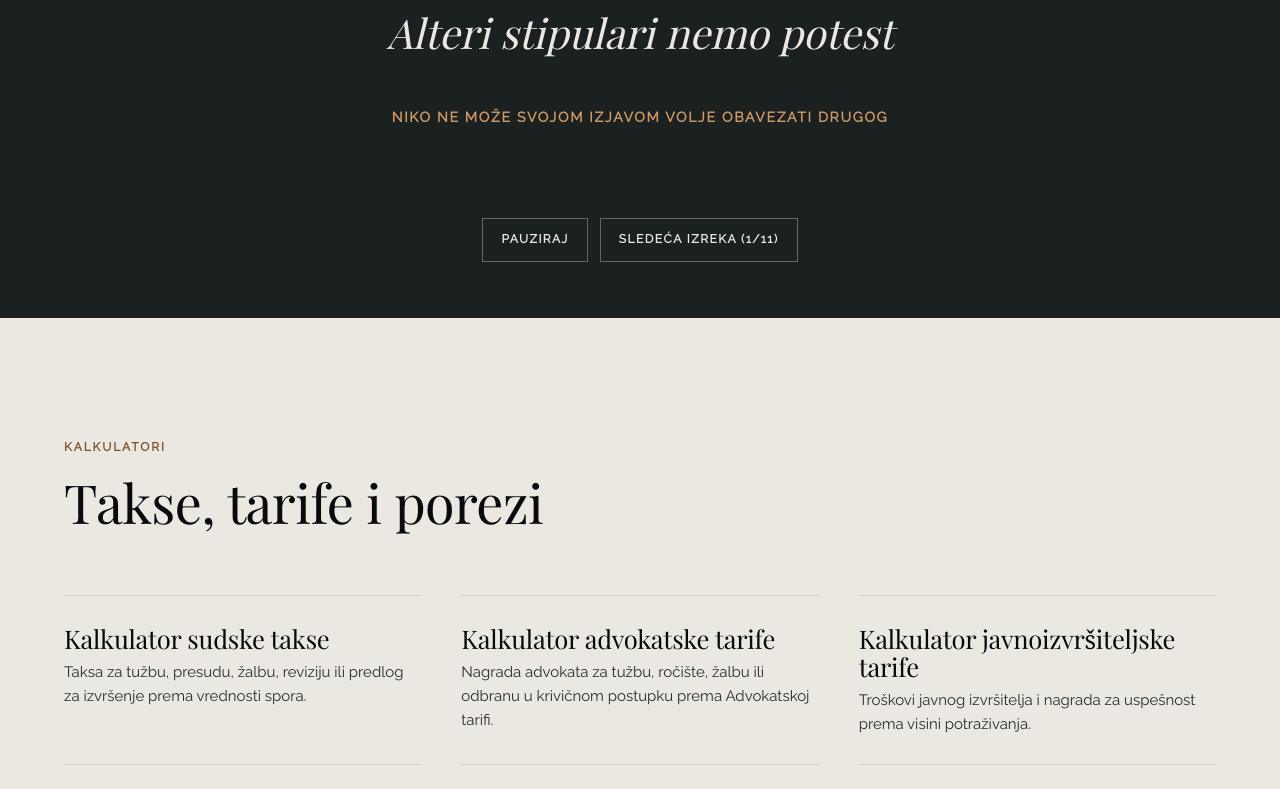
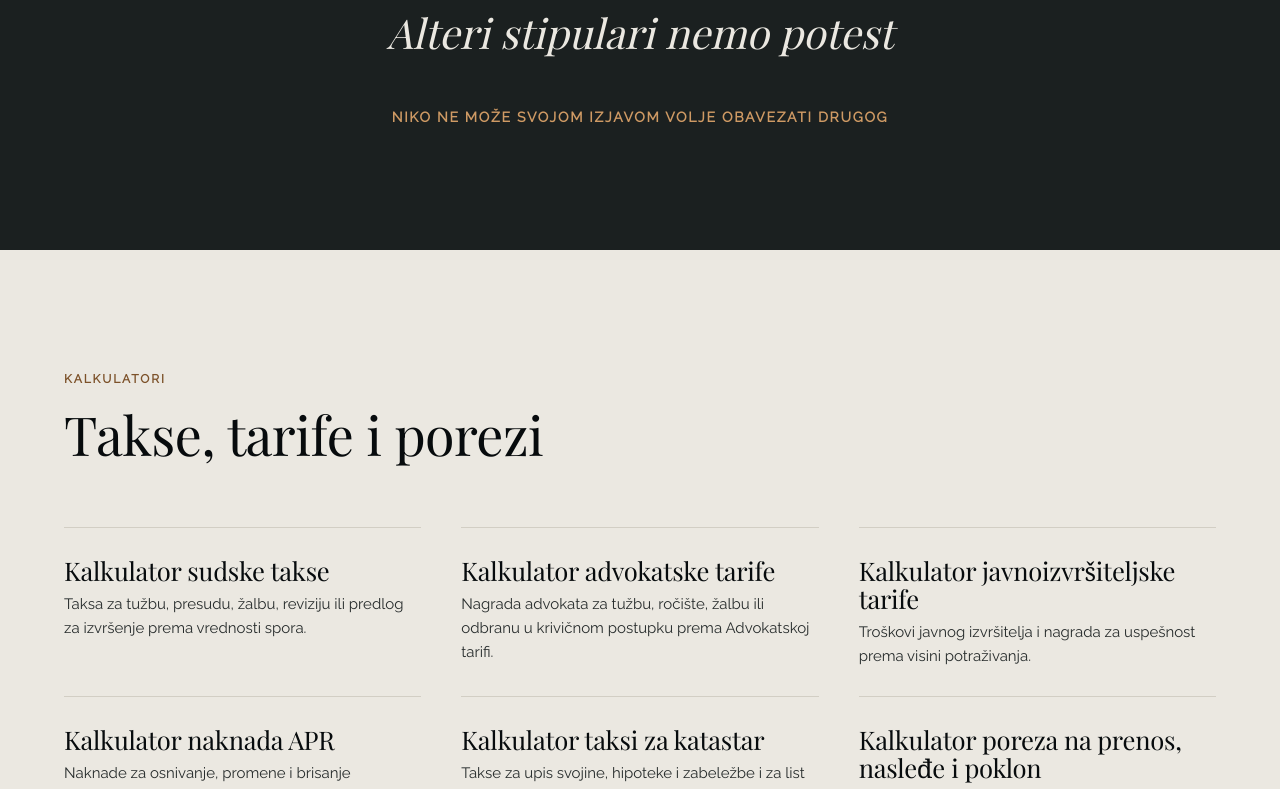
Before and after one commit to smartinov/advokatunovomsadu, a React (Vite) app: page / in a window 1280 px wide. Shown: the part 4797-5586 px from the top of the page. Built offline with nearby package versions, Linux system fonts and the light colour scheme.

Commit message:
feat: remove the pause and next buttons from the rotating sayings

```diff
--- a/src/pages/Home.jsx
+++ b/src/pages/Home.jsx
@@ -49,18 +49,13 @@ function SayingText({ saying }) {
 
 function Sayings() {
   const [i, setI] = useState(0);
-  const [auto, setAuto] = useState(true);
   const [held, setHeld] = useState(false);
 
   useEffect(() => {
-    if (matchMedia("(prefers-reduced-motion: reduce)").matches) setAuto(false);
-  }, []);
-
-  useEffect(() => {
-    if (!auto || held) return;
+    if (held || matchMedia("(prefers-reduced-motion: reduce)").matches) return;
     const timer = setInterval(() => setI((n) => (n + 1) % sayings.length), 8000);
     return () => clearInterval(timer);
-  }, [auto, held]);
+  }, [held]);
 
   return (
     <section
@@ -68,11 +63,8 @@ function Sayings() {
       aria-label="Latinske pravne izreke"
       onMouseEnter={() => setHeld(true)}
       onMouseLeave={() => setHeld(false)}
-      onFocus={() => setHeld(true)}
-      onBlur={() => setHeld(false)}
     >
-      {/* Rotation stays silent for screen readers; only a user-chosen saying is announced. */}
-      <blockquote lang="la" aria-live={auto ? "off" : "polite"}>
+      <blockquote lang="la">
         <div className="saying-slot" aria-hidden="true">
           <SayingText saying={tallestSaying} />
         </div>
@@ -80,29 +72,6 @@ function Sayings() {
           <SayingText saying={sayings[i]} />
         </div>
       </blockquote>
-      <div className="saying-controls">
-        <button
-          type="button"
-          className="saying-btn"
-          onClick={() => {
-            // Hover and focus already sit on this button, so an explicit start must override them.
-            setHeld(false);
-            setAuto(!auto);
-          }}
-        >
-          {auto ? "Pauziraj" : "Pokreni"}
-        </button>
-        <button
-          type="button"
-          className="saying-btn"
-          onClick={() => {
-            setAuto(false);
-            setI((i + 1) % sayings.length);
-          }}
-        >
-          Sledeća izreka ({i + 1}/{sayings.length})
-        </button>
-      </div>
     </section>
   );
 }
--- a/src/styles/site.css
+++ b/src/styles/site.css
@@ -229,20 +229,6 @@ body.nav-open { overflow: hidden; }
 @keyframes saying-in { from { opacity: 0; } }
 .saying-latin { font-family: var(--serif); font-style: italic; font-size: clamp(26px, 3.2vw, 42px); }
 .saying-translation { margin-top: 10px; font-size: 14px; font-weight: 600; letter-spacing: 0.12em; text-transform: uppercase; color: var(--copper-soft); }
-.saying-controls { margin-top: 24px; display: flex; flex-wrap: wrap; justify-content: center; gap: 12px; }
-.saying-btn {
-  min-height: 44px;
-  background: none;
-  border: 1px solid rgba(235, 232, 225, 0.35);
-  color: var(--on-deep);
-  padding: 10px 18px;
-  font-size: 12px;
-  font-weight: 600;
-  letter-spacing: 0.12em;
-  text-transform: uppercase;
-  cursor: pointer;
-}
-.saying-btn:hover { border-color: var(--copper-soft); }
 
 /* ----- About ----- */
 .about-text { max-width: 820px; }
```
